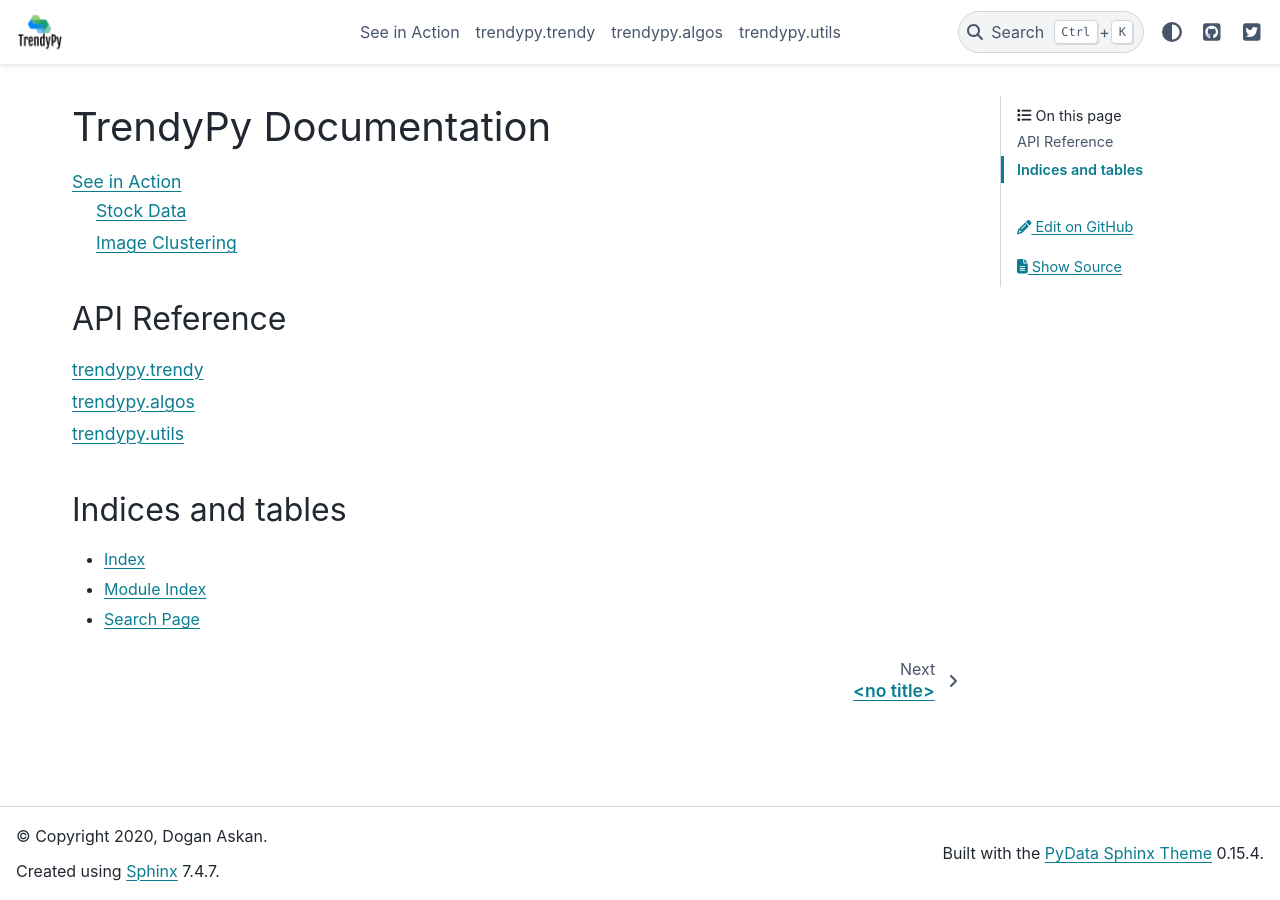
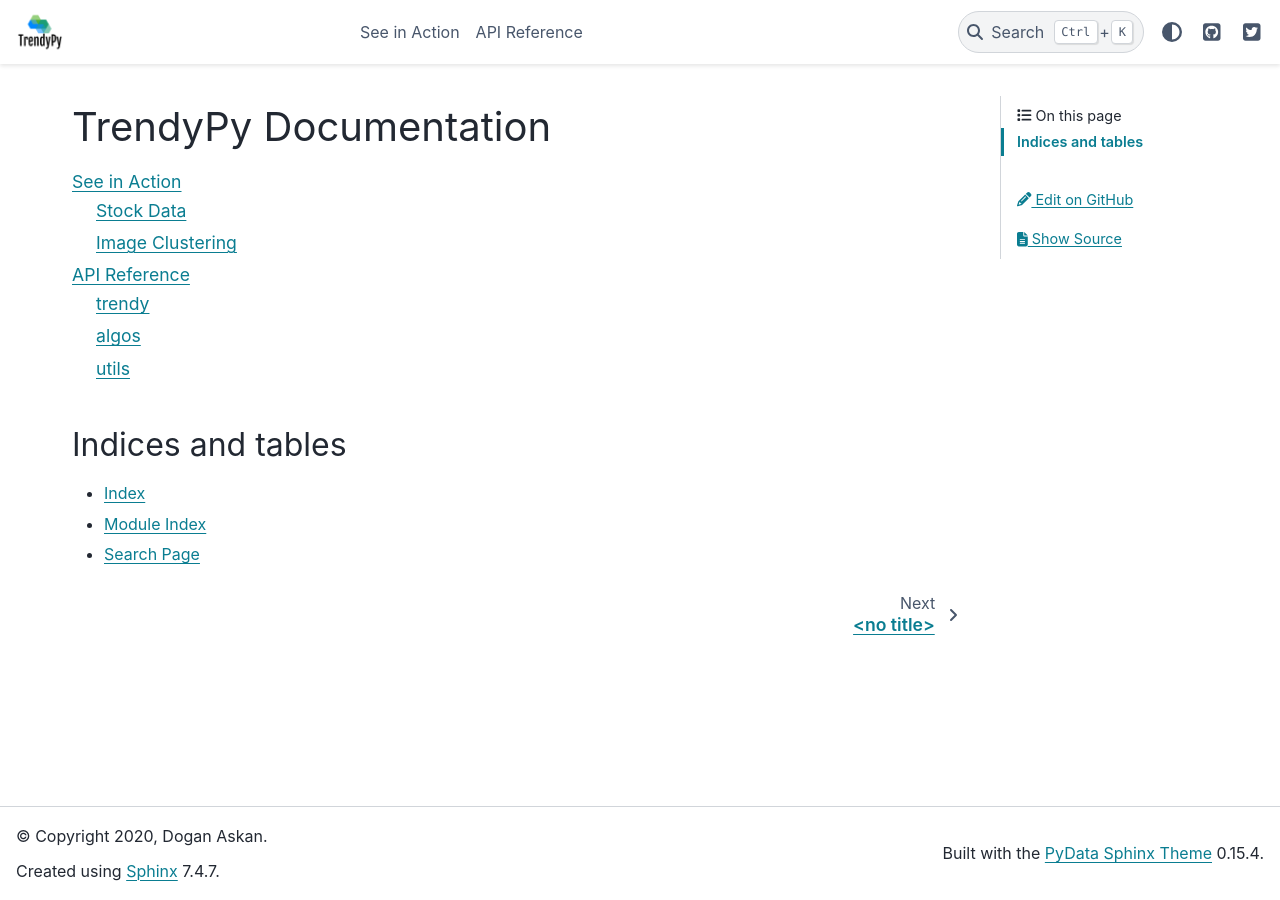
Before and after one commit to ddaskan/trendypy, a Sphinx documentation site: the page built from docs/index.rst, in a window 1280 px wide. Built offline with Sphinx 7.4.7 and the PyData theme 0.15.4, drawn with Linux system fonts in a browser that asks for light colours.

```diff
--- a/docs/index.rst
+++ b/docs/index.rst
@@ -11,16 +11,7 @@ TrendyPy Documentation
 
    README.md
    source/seeinaction
-
-
-API Reference
--------------
-.. toctree::
-    :maxdepth: 2
-
-    source/trendy
-    source/algos
-    source/utils
+   source/api_reference
 
 
 Indices and tables
--- a/docs/source/algos.rst
+++ b/docs/source/algos.rst
@@ -1,5 +1,5 @@
-trendypy.algos
---------------
+algos
+-----
 
 .. automodule:: algos
    :members:
--- a/docs/source/trendy.rst
+++ b/docs/source/trendy.rst
@@ -1,5 +1,5 @@
-trendypy.trendy
----------------
+trendy
+------
 
 .. automodule:: trendy
    :members:
--- a/docs/source/utils.rst
+++ b/docs/source/utils.rst
@@ -1,5 +1,5 @@
-trendypy.utils
---------------
+utils
+-----
 
 .. automodule:: utils
    :members:
```
Also changed, not shown: docs/source/api_reference.rst (added, +8 -0 lines).
